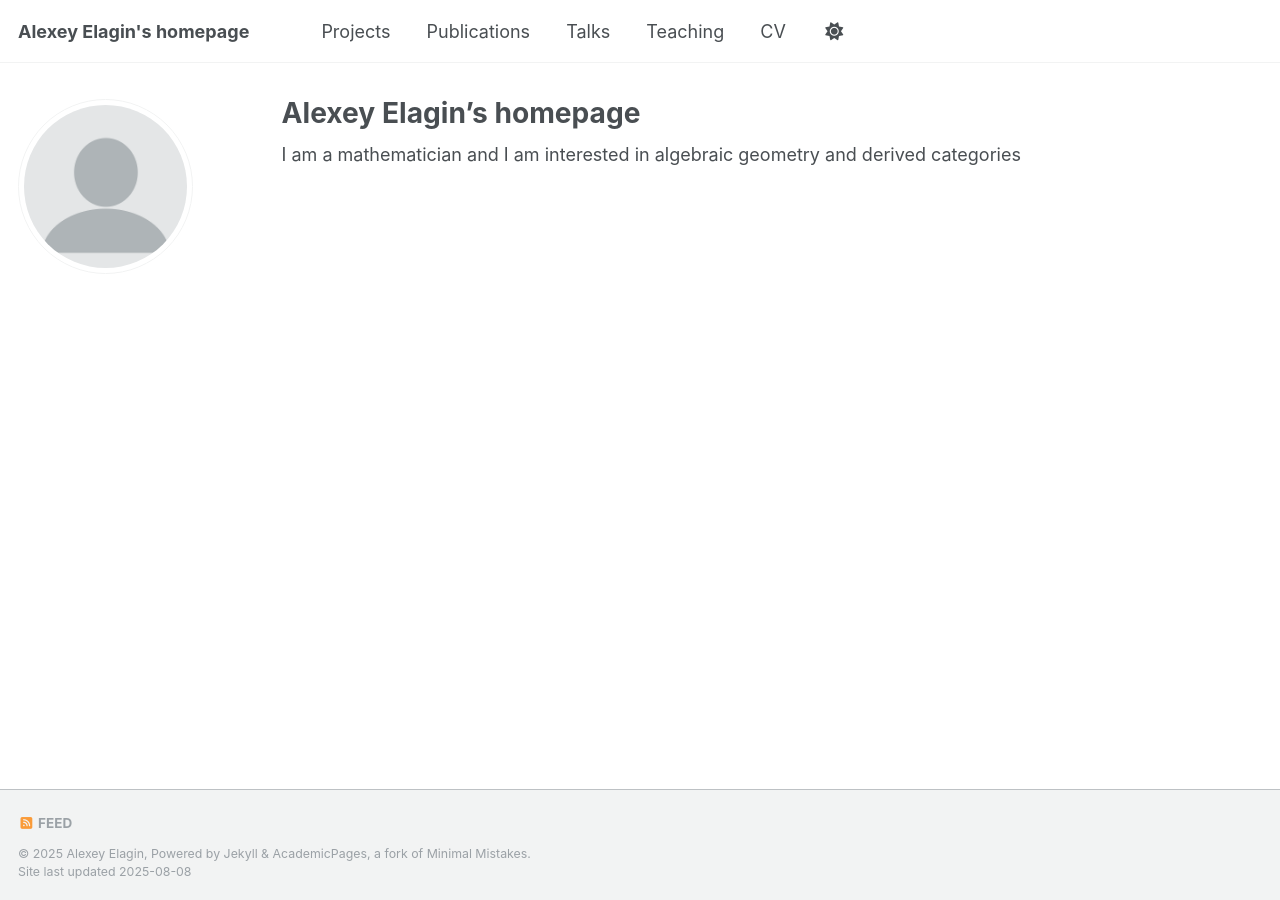
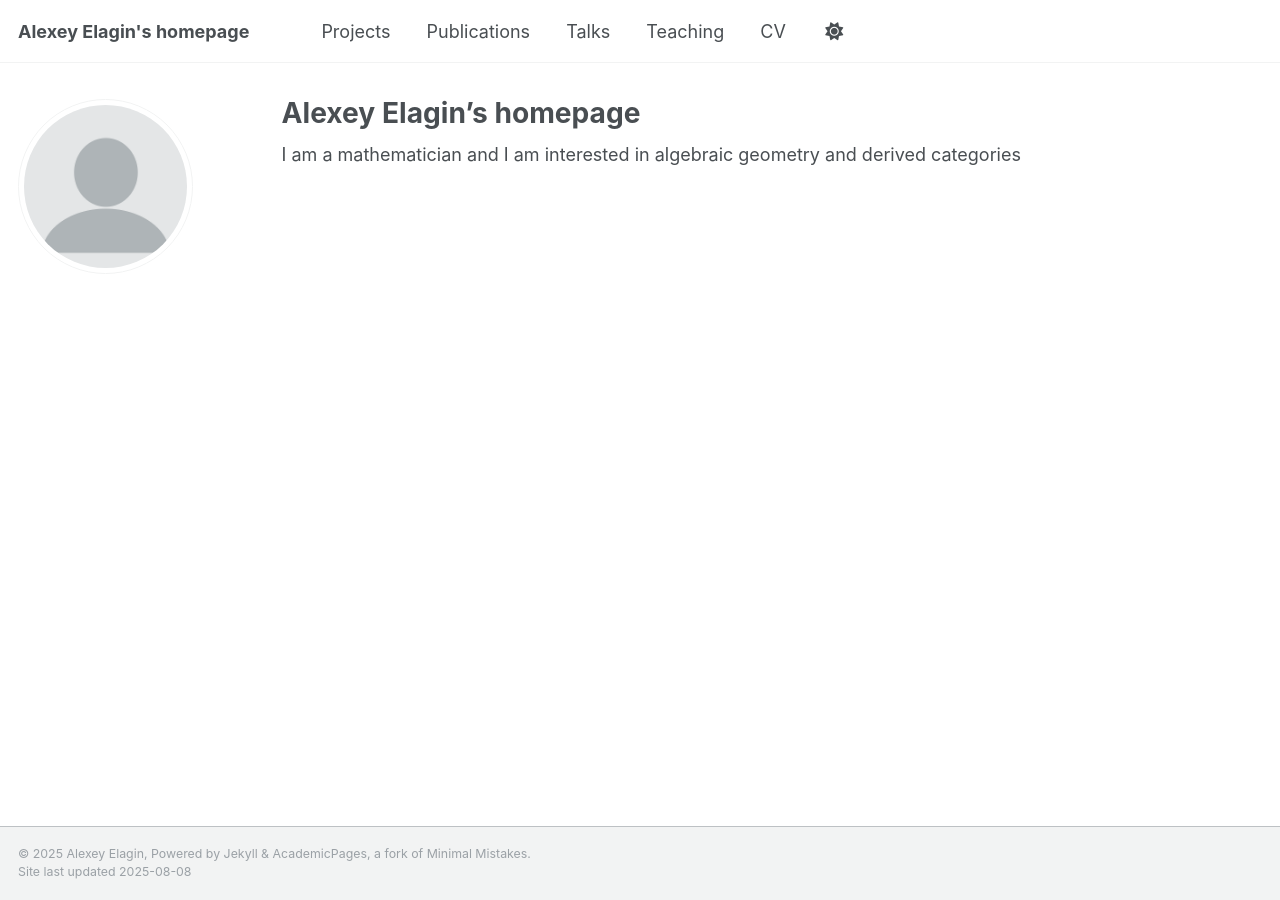
Before and after one commit to AlexeyElagin/AlexeyElagin.github.io, a Jekyll site: the page built from _pages/about.md, in a window 1280 px wide. Built offline with Jekyll 4.4.1, drawn with Linux system fonts in a browser that asks for light colours; a script that is not in the unit is left out.

Commit message:
Update _config.yml

```diff
--- a/_config.yml
+++ b/_config.yml
@@ -121,7 +121,7 @@ staticman:
       options:
         format           : "iso8601" # "iso8601" (default), "timestamp-seconds", "timestamp-milliseconds"
 atom_feed:
-  hide                   : false     # change to true to hide the RSS feed in the footer
+  hide                   : true     # change to true to hide the RSS feed in the footer
   path                   : # blank (default) uses feed.xml
 
 
@@ -304,6 +304,8 @@ timezone: Etc/UTC # http://en.wikipedia.org/wiki/List_of_tz_database_time_zones
 # Plugins
 plugins:
  # - jekyll-feed
+ #  turn this in to enable creation of rss
+
   - jekyll-gist
   - jekyll-paginate
  # - jekyll-sitemap
```
